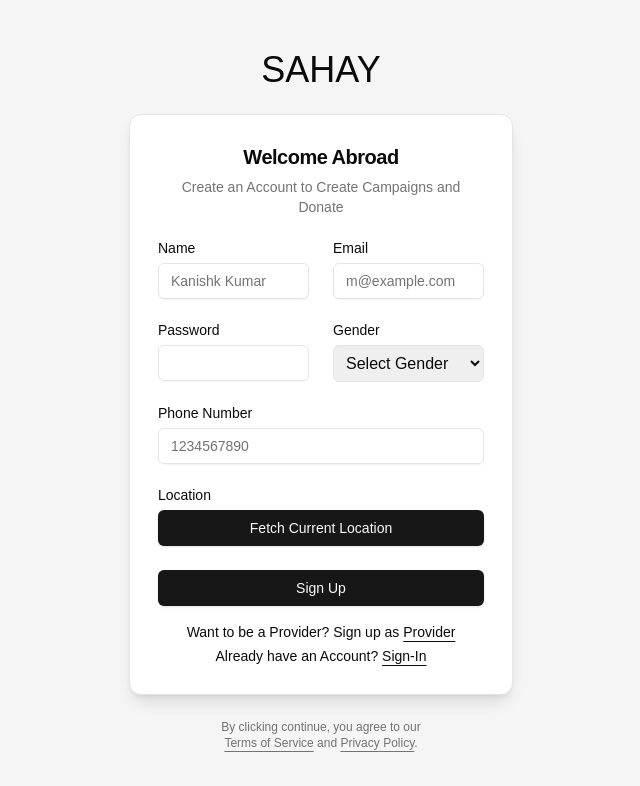
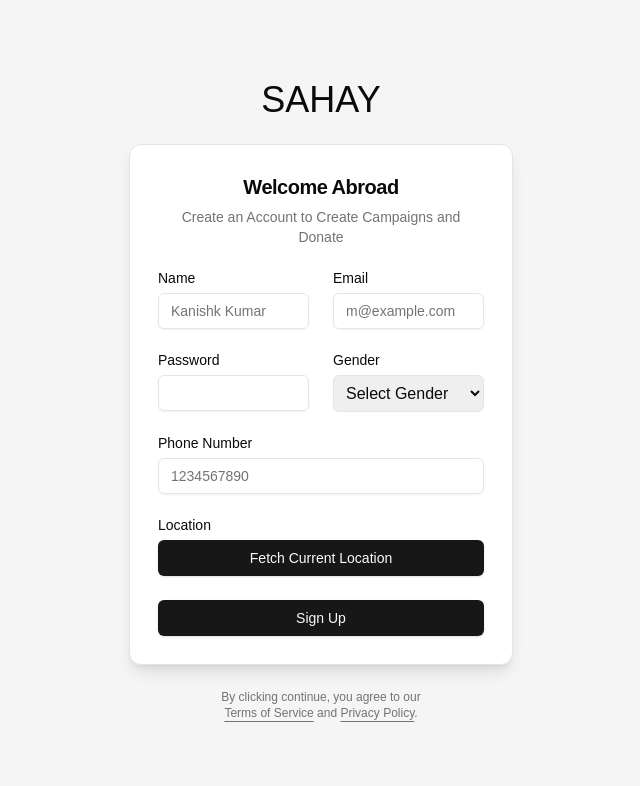
Before and after one commit to Kanishk2Kumar/SAHAY, a Next.js app: page /sign-up-User in a window 1280 px wide. Shown: the top 786 px of the page, without its empty margins (319-959 px from the left). Built offline with nearby package versions, Linux system fonts and the light colour scheme; a web font is replaced by a local one.

Commit message:
Added backend of signup of user

```diff
--- a/app/(auth)/sign-up-User/page.tsx
+++ b/app/(auth)/sign-up-User/page.tsx
@@ -1,4 +1,4 @@
-import { LoginForm } from "@/components/authForms/sign-User"
+import { SignInUserForm } from "@/components/authForms/sign-User"
 
 export default function LoginPage() {
   return (
@@ -7,7 +7,7 @@ export default function LoginPage() {
         <a href="#" className="flex items-center gap-2 self-center font-medium">
         <h1 className="font-cormorant-garamond text-4xl">SAHAY</h1>
         </a>
-        <LoginForm />
+        <SignInUserForm />
       </div>
     </div>
   )
--- a/components/authForms/sign-User.tsx
+++ b/components/authForms/sign-User.tsx
@@ -1,4 +1,4 @@
-"use client"
+"use client";
 import { cn } from "@/lib/utils";
 import { Button } from "@/components/ui/button";
 import {
@@ -11,20 +11,30 @@ import {
 import { Input } from "@/components/ui/input";
 import { Label } from "@/components/ui/label";
 import { useState } from "react";
+import { supabase } from "@/lib/utils/client";
+import { useRouter } from "next/navigation";
 
-export function LoginForm({
+export function SignInUserForm({
   className,
   ...props
 }: React.ComponentPropsWithoutRef<"div">) {
   const [location, setLocation] = useState("");
+  const [formData, setFormData] = useState({
+    name: "",
+    email: "",
+    password: "",
+    gender: "",
+    phone: "",
+  });
+  const [loading, setLoading] = useState(false);
+  const router = useRouter();
 
   const fetchLocation = () => {
     if (navigator.geolocation) {
       navigator.geolocation.getCurrentPosition(
         (position) => {
-          setLocation(
-            `Lat: ${position.coords.latitude}, Lng: ${position.coords.longitude}`
-          );
+          const loc = `Lat: ${position.coords.latitude}, Lng: ${position.coords.longitude}`;
+          setLocation(loc);
         },
         (error) => {
           console.error("Error fetching location:", error);
@@ -34,6 +44,39 @@ export function LoginForm({
     } else {
       setLocation("Geolocation is not supported by this browser.");
     }
+  };
+
+  const handleChange = (
+    e: React.ChangeEvent<HTMLInputElement | HTMLSelectElement>
+  ) => {
+    setFormData({ ...formData, [e.target.id]: e.target.value });
+  };
+
+  const handleSubmit = async (e: React.FormEvent) => {
+    e.preventDefault();
+    setLoading(true);
+
+    const { data, error } = await supabase.auth.signUp({
+      email: formData.email,
+      password: formData.password,
+    });
+
+    if (error) {
+      alert("Error: " + error.message);
+      setLoading(false);
+      return;
+    }
+
+    await supabase.from("user").insert({
+      userid: data.user?.id,
+      name: formData.name,
+      email: formData.email,
+      gender: formData.gender,
+      phoneNumber: formData.phone,
+    });
+
+    setLoading(false);
+    router.push("/");
   };
 
   return (
@@ -48,23 +91,45 @@ export function LoginForm({
           </CardDescription>
         </CardHeader>
         <CardContent>
-          <form>
+          <form onSubmit={handleSubmit}>
             <div className="grid gap-6 grid-cols-2">
               <div className="grid gap-2">
                 <Label htmlFor="name">Name</Label>
-                <Input id="name" type="text" placeholder="Kanishk Kumar" required />
+                <Input
+                  id="name"
+                  type="text"
+                  placeholder="Kanishk Kumar"
+                  required
+                  onChange={handleChange}
+                />
               </div>
               <div className="grid gap-2">
                 <Label htmlFor="email">Email</Label>
-                <Input id="email" type="email" placeholder="m@example.com" required />
+                <Input
+                  id="email"
+                  type="email"
+                  placeholder="m@example.com"
+                  required
+                  onChange={handleChange}
+                />
               </div>
               <div className="grid gap-2">
                 <Label htmlFor="password">Password</Label>
-                <Input id="password" type="password" required />
+                <Input
+                  id="password"
+                  type="password"
+                  required
+                  onChange={handleChange}
+                />
               </div>
               <div className="grid gap-2">
                 <Label htmlFor="gender">Gender</Label>
-                <select id="gender" className="border rounded-md p-2" required>
+                <select
+                  id="gender"
+                  className="border rounded-md p-2"
+                  required
+                  onChange={handleChange}
+                >
                   <option value="">Select Gender</option>
                   <option value="male">Male</option>
                   <option value="female">Female</option>
@@ -73,32 +138,32 @@ export function LoginForm({
               </div>
               <div className="grid gap-2 col-span-2">
                 <Label htmlFor="phone">Phone Number</Label>
-                <Input id="phone" type="tel" placeholder="1234567890" required />
+                <Input
+                  id="phone"
+                  type="tel"
+                  placeholder="1234567890"
+                  required
+                  onChange={handleChange}
+                />
               </div>
               <div className="col-span-2 grid gap-2">
                 <Label>Location</Label>
-                <Button type="button" onClick={fetchLocation} className="w-full">
+                <Button
+                  type="button"
+                  onClick={fetchLocation}
+                  className="w-full"
+                >
                   Fetch Current Location
                 </Button>
-                {location && <p className="text-sm text-gray-600">{location}</p>}
+                {location && (
+                  <p className="text-sm text-gray-600">{location}</p>
+                )}
               </div>
               <div className="col-span-2">
-                <Button type="submit" className="w-full">
-                  Sign Up
+                <Button type="submit" className="w-full" disabled={loading}>
+                  {loading ? "Signing Up..." : "Sign Up"}
                 </Button>
               </div>
-            </div>
-            <div className="text-center text-sm mt-4">
-              Want to be a Provider? Sign up as {" "}
-              <a href="/sign-up-Provider" className="underline underline-offset-4">
-                Provider
-              </a>
-            </div>
-            <div className="text-center text-sm mt-1">
-                Already have an Account?{" "}
-              <a href="/sign-in" className="underline underline-offset-4">
-                Sign-In
-              </a>{" "}
             </div>
           </form>
         </CardContent>
```
